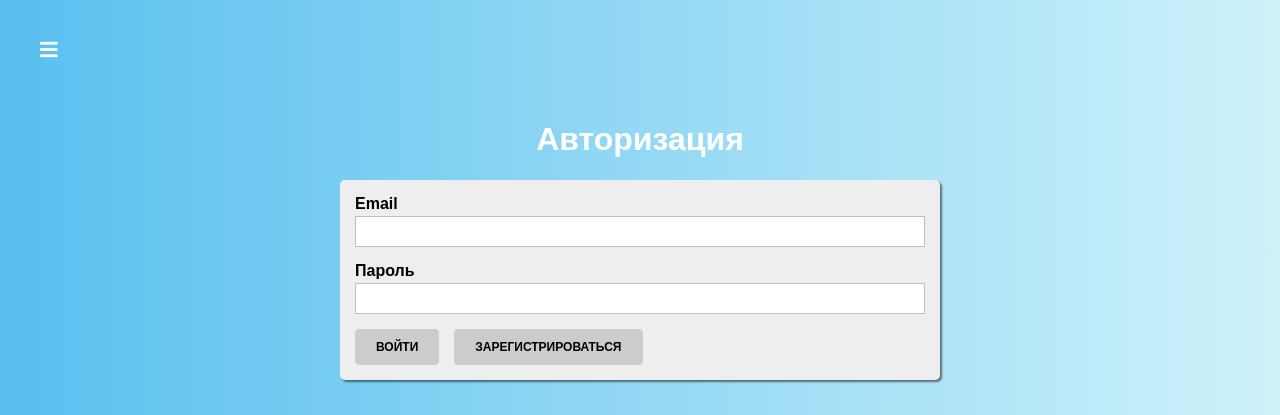
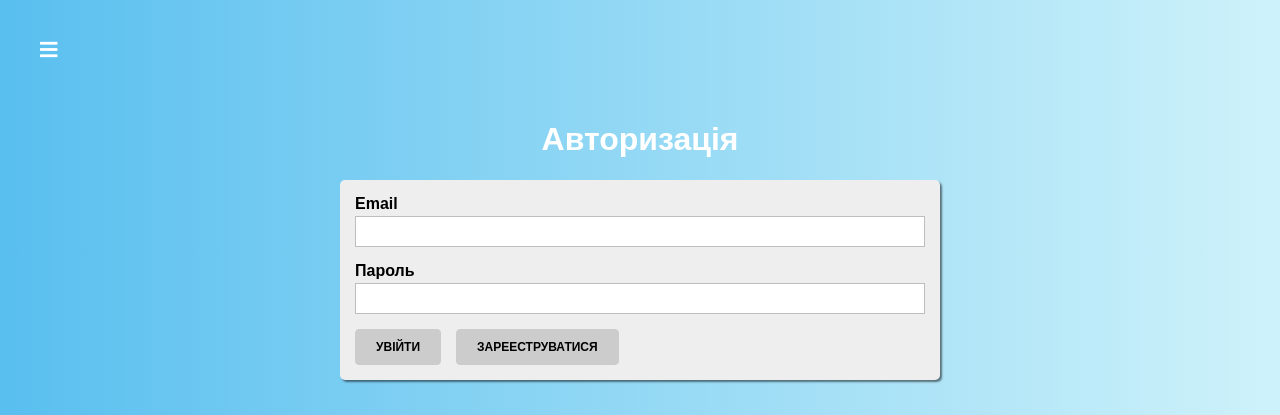
Before and after one commit to ArtemOhotnik/react-quiz, a React app: page /auth in a window 1280 px wide. Shown: the top 415 px of the page. Built offline with nearby package versions, Linux system fonts and the light colour scheme.

Commit message:
Update Auth.js

```diff
--- a/src/containers/Auth/Auth.js
+++ b/src/containers/Auth/Auth.js
@@ -14,7 +14,7 @@ export default class Auth extends Component {
         value: '',
         type: 'email',
         label: 'Email',
-        errorMessage: 'Введите корректный email',
+        errorMessage: 'Введіть коректину пошту',
         valid: false,
         touched: false,
         validation: {
@@ -26,7 +26,7 @@ export default class Auth extends Component {
         value: '',
         type: 'password',
         label: 'Пароль',
-        errorMessage: 'Введите корректный пароль',
+        errorMessage: 'Введіть коректний пароль',
         valid: false,
         touched: false,
         validation: {
@@ -137,7 +137,7 @@ export default class Auth extends Component {
     return (
       <div className={classes.Auth}>
         <div>
-          <h1>Авторизация</h1>
+          <h1>Авторизація</h1>
 
           <form onSubmit={this.submitHandler} className={classes.AuthForm}>
 
@@ -148,7 +148,7 @@ export default class Auth extends Component {
               onClick={this.loginHandler}
               disabled={!this.state.isFormValid}
             >
-              Войти
+              Увійти
             </Button>
 
             <Button
@@ -156,7 +156,7 @@ export default class Auth extends Component {
               onClick={this.registerHandler}
               disabled={!this.state.isFormValid}
             >
-              Зарегистрироваться
+              Зарееструватися
             </Button>
           </form>
         </div>
```
